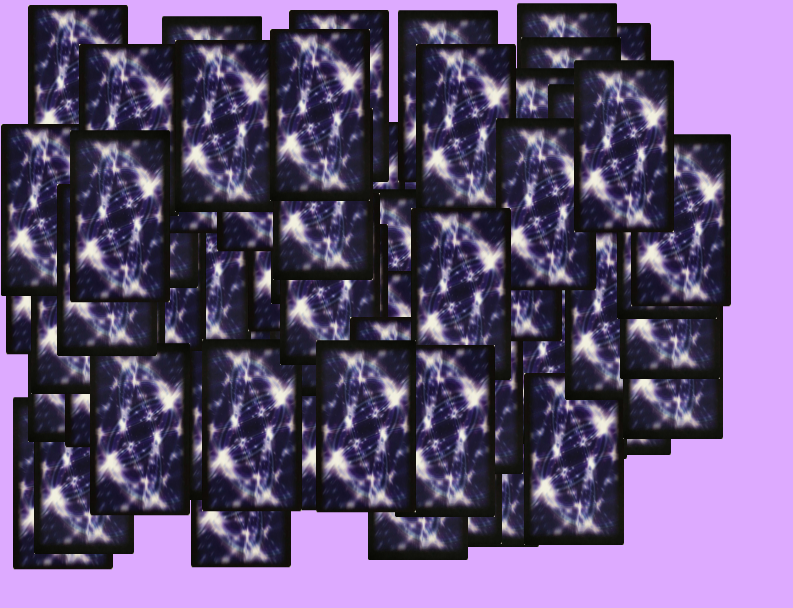
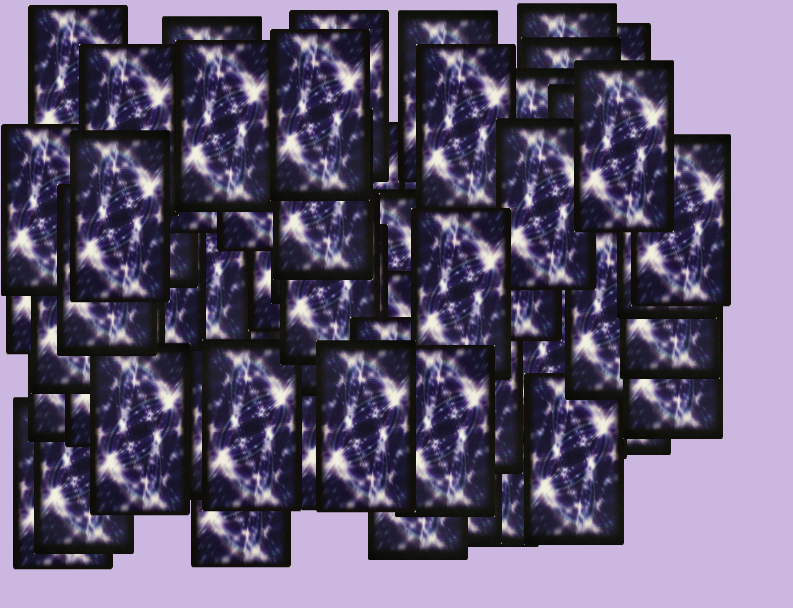
Before and after one commit to YoshihisaSaitou/quantum-card-app, a plain HTML site: page index.html in a window 1280 px wide. Shown: the whole page, without its empty margins (0-793 px from the left). Drawn offline with Linux system fonts and the light colour scheme.

Commit message:
Set a back ground color.

```diff
--- a/index.html
+++ b/index.html
@@ -7,7 +7,7 @@ body{
   margin: 0px;
   padding: 0px;
   overflow: hidden;
-  background-color: rgb(221, 170, 255);
+  background-color: #ccb7e0;
 }
 #content{
   margin: 0px;
```
